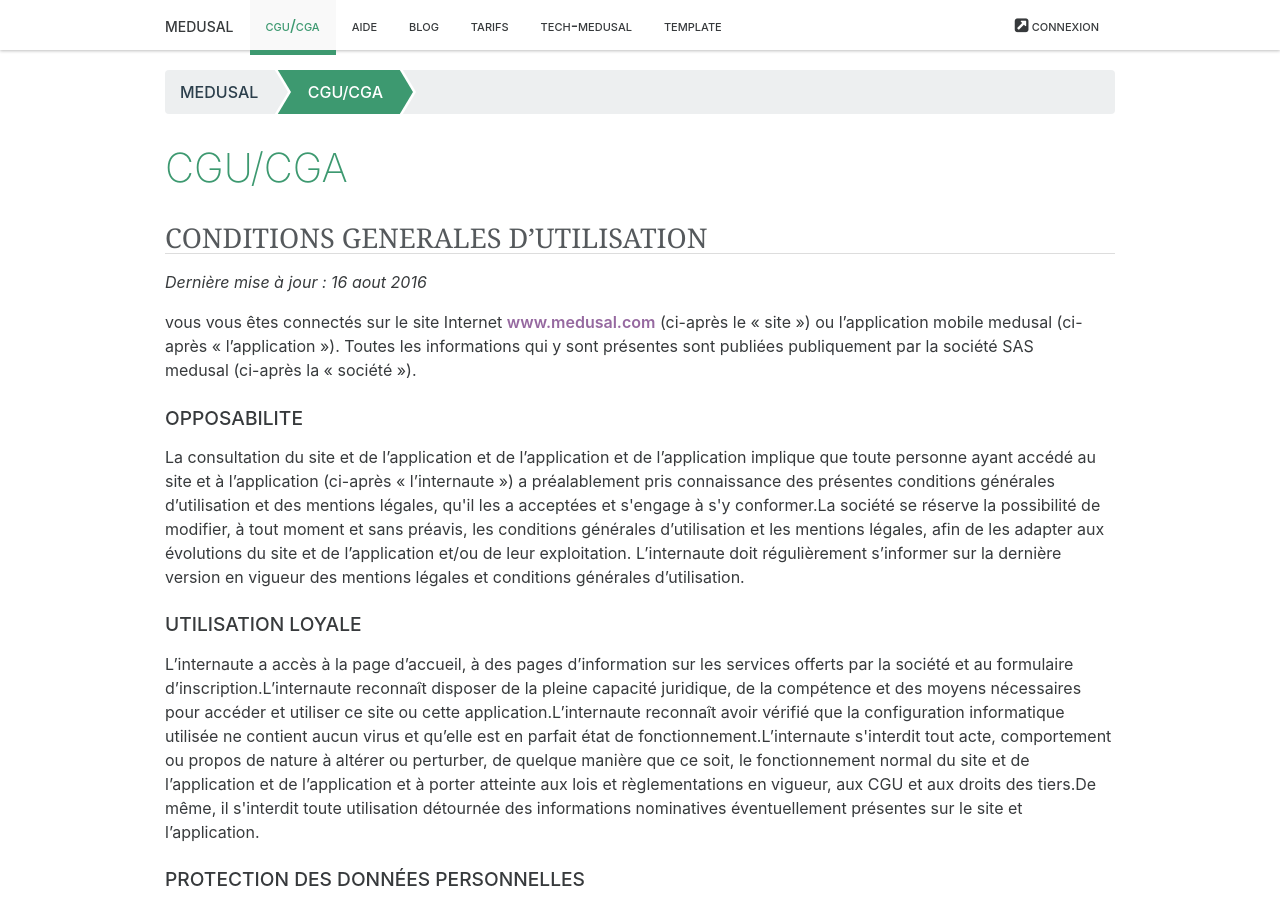
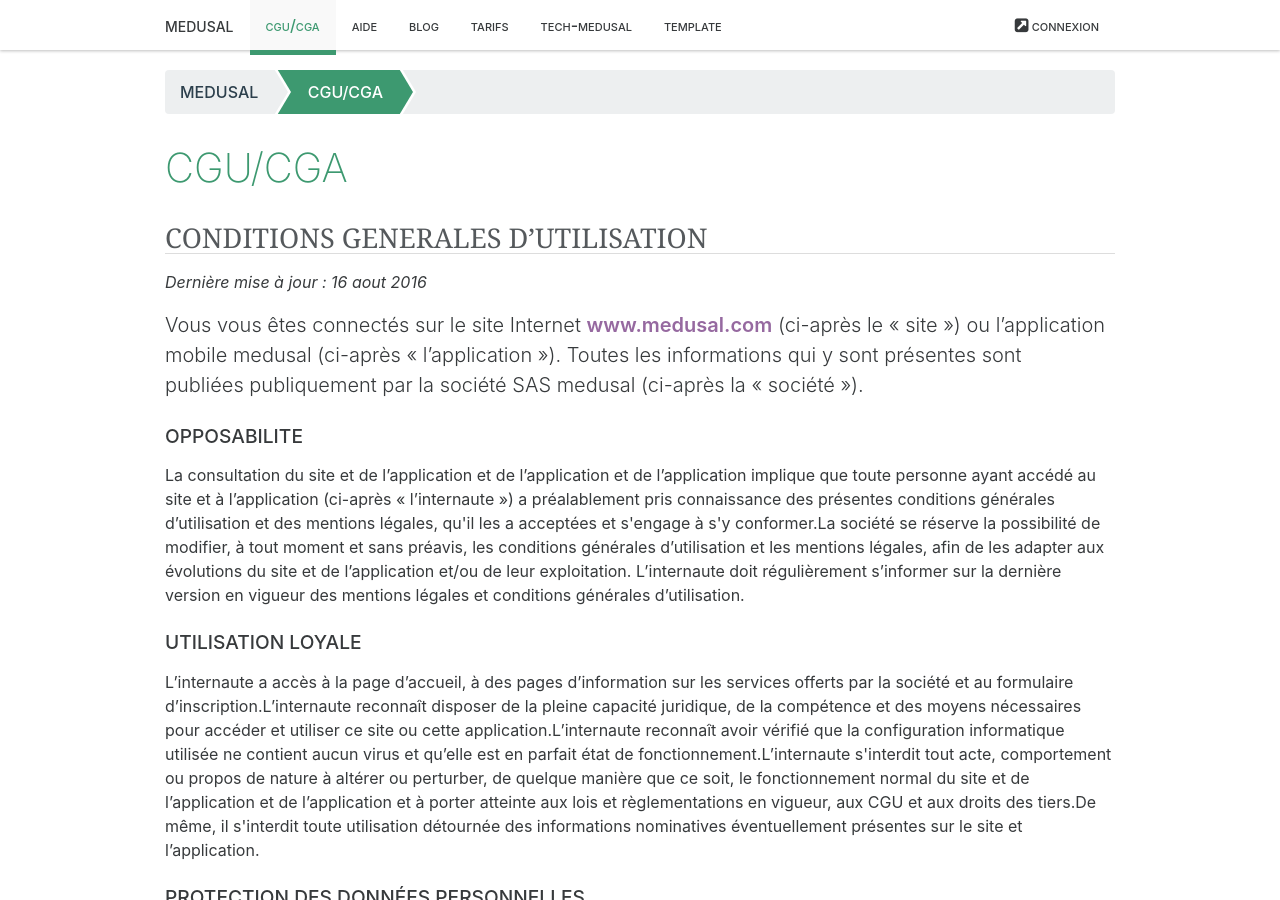
Before and after one commit to medusal/medusal.github.io, a Jekyll site: the page built from _pages/cgu.html, in a window 1280 px wide and 900 px high. Built offline with Jekyll 4.4.1, drawn with Linux system fonts in a browser that asks for light colours.

Commit message:
Update from Forestry.io - _pages/cgu.html

```diff
--- a/_pages/cgu.html
+++ b/_pages/cgu.html
@@ -10,7 +10,7 @@ color: "#3D9970"
 </h2>
 
 <p><em>Dernière mise à jour : 16 aout 2016</em><br></p>
-<p>vous vous êtes connectés sur le site Internet <a href="http://www.medusal.com">www.medusal.com</a> (ci-après le « site ») ou l’application mobile medusal (ci-après « l’application »). Toutes les informations qui y sont présentes sont publiées publiquement par la société SAS medusal (ci-après la « société »).</p>
+<p class=lead>Vous vous êtes connectés sur le site Internet <a href="http://www.medusal.com">www.medusal.com</a> (ci-après le « site ») ou l’application mobile medusal (ci-après « l’application »). Toutes les informations qui y sont présentes sont publiées publiquement par la société SAS medusal (ci-après la « société »).</p>
 <h3>
     OPPOSABILITE
 </h3>
```
